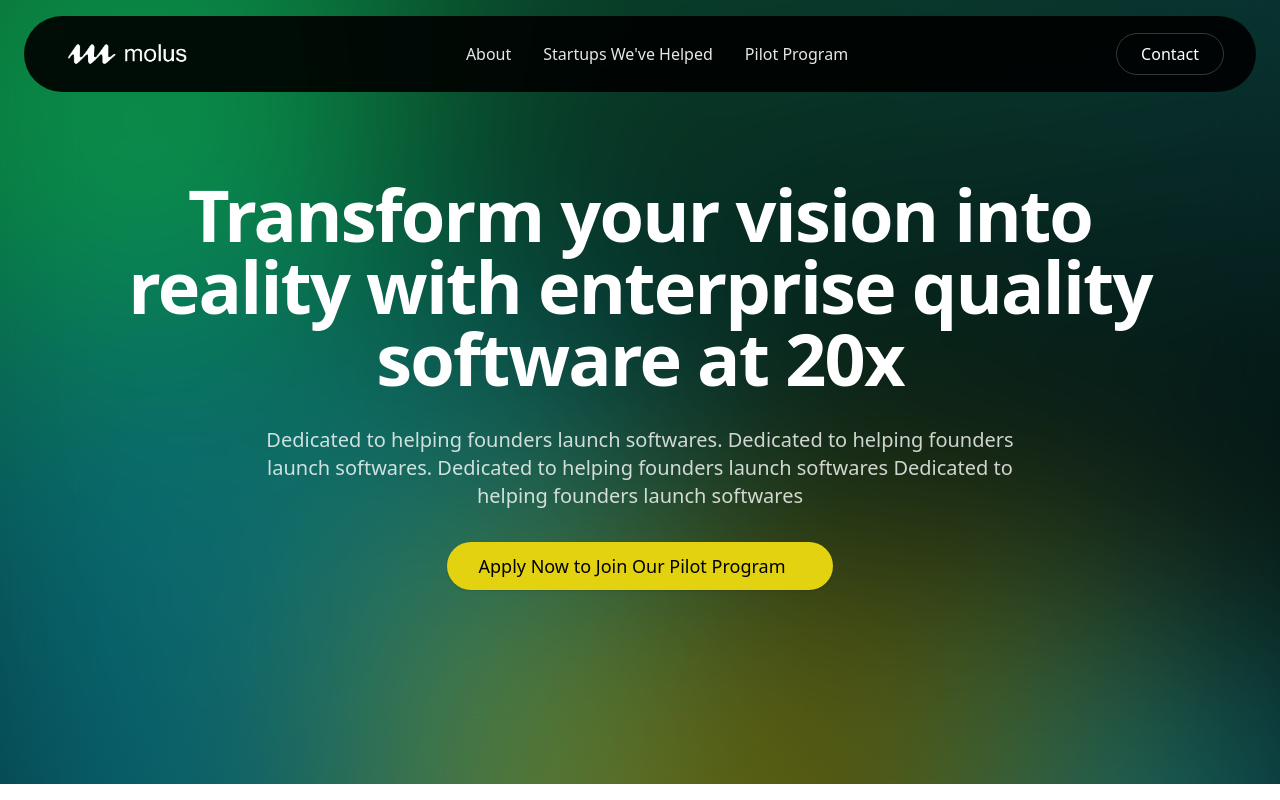
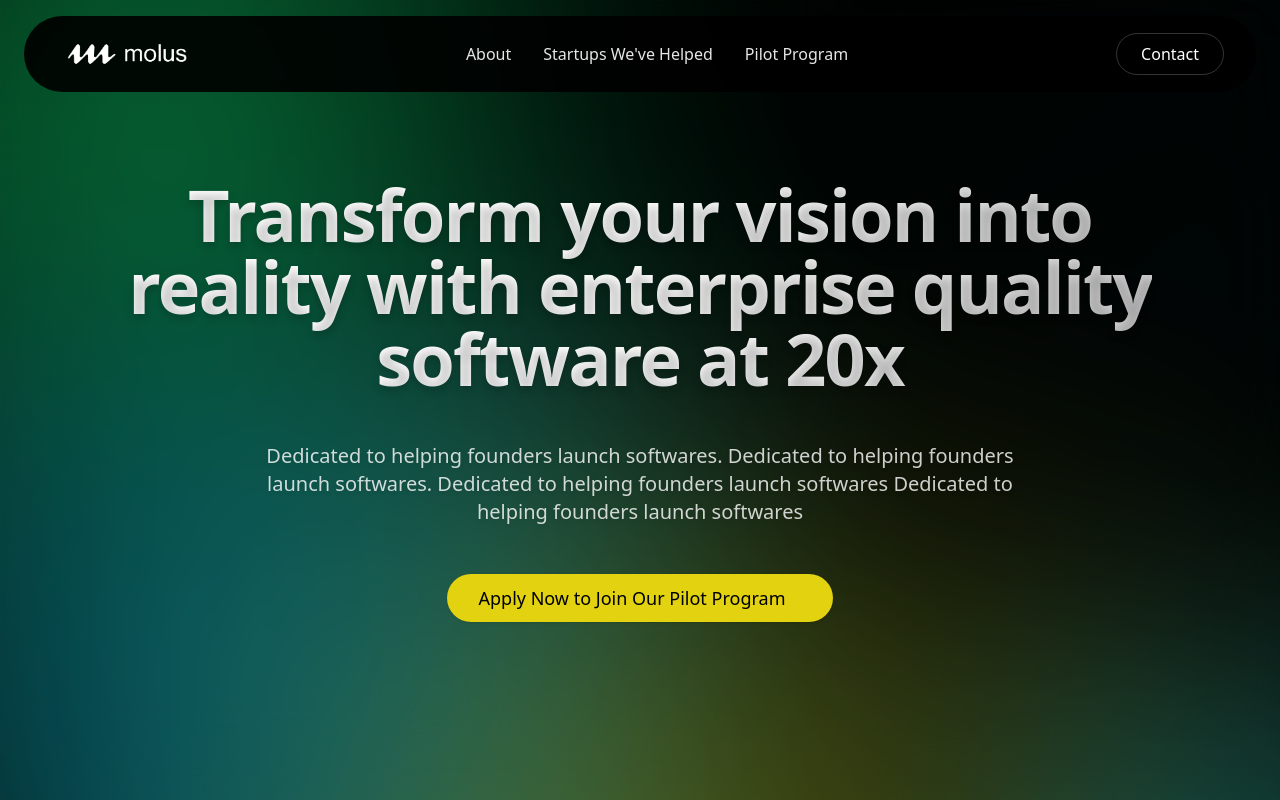
Before and after one commit to SuibhneOFoighil/molus-landing-page, a Next.js app: page / in a window 1280 px wide. Shown: the top 800 px of the page. Built offline with nearby package versions, Linux system fonts and the light colour scheme.

Commit message:
Enhance Hero section with refined text animations and background effects

```diff
--- a/components/Hero.tsx
+++ b/components/Hero.tsx
@@ -12,6 +12,7 @@ import { handleSmoothScroll } from '@/lib/utils'
  * Animation configurations for the hero section
  * fadeIn: Simple opacity animation
  * fadeUpIn: Combined fade and upward movement animation
+ * textReveal: Text reveal animation
  */
 const ANIMATION_CONFIG = {
   fadeIn: {
@@ -23,6 +24,11 @@ const ANIMATION_CONFIG = {
     initial: { y: 20, opacity: 0 },
     animate: { y: 0, opacity: 1 },
     transition: { duration: 0.5 }
+  },
+  textReveal: {
+    initial: { y: 20, opacity: 0 },
+    animate: { y: 0, opacity: 1 },
+    transition: { duration: 0.7, ease: [0.33, 1, 0.68, 1] }
   }
 } as const
 
@@ -42,30 +48,48 @@ interface AnimatedComponentProps {
 }
 
 /**
- * Main title component with fade-up animation
+ * Main title component with text reveal animation
  */
 const HeroTitle = ({ isInView }: AnimatedComponentProps) => (
-  <motion.h1
-    {...ANIMATION_CONFIG.fadeUpIn}
-    animate={isInView ? ANIMATION_CONFIG.fadeUpIn.animate : ANIMATION_CONFIG.fadeUpIn.initial}
-    transition={{ delay: 0.2, duration: 0.5 }}
-    className="text-white text-5xl md:text-6xl lg:text-7xl font-bold leading-tight tracking-tight max-w-5xl mx-auto"
+  <motion.div
+    {...ANIMATION_CONFIG.textReveal}
+    animate={isInView ? ANIMATION_CONFIG.textReveal.animate : ANIMATION_CONFIG.textReveal.initial}
+    transition={{ delay: 0.2, duration: 0.7 }}
+    className="relative"
   >
-    {HERO_CONTENT.title}
-  </motion.h1>
+    <motion.h1
+      className="text-white text-5xl md:text-6xl lg:text-7xl font-bold leading-tight tracking-tight max-w-5xl mx-auto"
+      style={{ textShadow: '0 4px 8px rgba(0,0,0,0.2)' }}
+    >
+      <motion.span
+        className="bg-clip-text text-transparent bg-gradient-to-r from-white via-white to-white/80 inline-block"
+        whileHover={{ scale: 1.02 }}
+        transition={{ duration: 0.3 }}
+      >
+        {HERO_CONTENT.title}
+      </motion.span>
+    </motion.h1>
+  </motion.div>
 )
 
 /**
- * Description component with fade-up animation
+ * Description component with text reveal animation
  */
 const HeroDescription = ({ isInView }: AnimatedComponentProps) => (
   <motion.p
-    {...ANIMATION_CONFIG.fadeUpIn}
-    animate={isInView ? ANIMATION_CONFIG.fadeUpIn.animate : ANIMATION_CONFIG.fadeUpIn.initial}
-    transition={{ delay: 0.4, duration: 0.5 }}
-    className="text-white/80 text-lg md:text-xl max-w-3xl mx-auto leading-relaxed"
+    {...ANIMATION_CONFIG.textReveal}
+    animate={isInView ? ANIMATION_CONFIG.textReveal.animate : ANIMATION_CONFIG.textReveal.initial}
+    transition={{ delay: 0.4, duration: 0.7 }}
+    className="text-white/80 text-lg md:text-xl max-w-3xl mx-auto leading-relaxed font-light"
+    style={{ textShadow: '0 2px 4px rgba(0,0,0,0.1)' }}
   >
-    {HERO_CONTENT.description}
+    <motion.span
+      className="inline-block"
+      whileHover={{ scale: 1.01 }}
+      transition={{ duration: 0.3 }}
+    >
+      {HERO_CONTENT.description}
+    </motion.span>
   </motion.p>
 )
 
@@ -74,23 +98,33 @@ const HeroDescription = ({ isInView }: AnimatedComponentProps) => (
  */
 const CtaButton = ({ isInView }: AnimatedComponentProps) => (
   <motion.div
-    {...ANIMATION_CONFIG.fadeUpIn}
-    animate={isInView ? ANIMATION_CONFIG.fadeUpIn.animate : ANIMATION_CONFIG.fadeUpIn.initial}
-    transition={{ delay: 0.6, duration: 0.5 }}
+    {...ANIMATION_CONFIG.textReveal}
+    animate={isInView ? ANIMATION_CONFIG.textReveal.animate : ANIMATION_CONFIG.textReveal.initial}
+    transition={{ delay: 0.6, duration: 0.7 }}
+    className="relative"
   >
     <Button
       asChild
-      className="bg-[#e2d210] hover:bg-[#e2d210]/90 text-black font-medium px-8 py-6 text-lg rounded-full transition-all duration-300 hover:shadow-lg group"
+      className="bg-[#e2d210] hover:bg-[#e2d210]/90 text-black font-medium px-8 py-6 text-lg rounded-full transition-all duration-300 hover:shadow-xl hover:scale-105 group relative z-10"
     >
       <Link
         href="#contact"
         onClick={(e) => handleSmoothScroll(e, '#contact')}
         className="flex items-center"
       >
-        <span className="mr-2">{HERO_CONTENT.ctaText}</span>
-        <span className="w-0 overflow-hidden group-hover:w-5 transition-all duration-300 ease-in-out flex items-center">
+        <motion.span
+          className="mr-2"
+          whileHover={{ scale: 1.02 }}
+          transition={{ duration: 0.3 }}
+        >
+          {HERO_CONTENT.ctaText}
+        </motion.span>
+        <motion.span
+          className="w-0 overflow-hidden group-hover:w-5 transition-all duration-300 ease-in-out flex items-center"
+          whileHover={{ scale: 1.1 }}
+        >
           <ArrowRight className="h-5 w-5 text-black flex-shrink-0" />
-        </span>
+        </motion.span>
       </Link>
     </Button>
   </motion.div>
@@ -103,18 +137,18 @@ const CtaButton = ({ isInView }: AnimatedComponentProps) => (
  */
 export function Hero() {
   const ref = useRef(null)
-  const isInView = useInView(ref, { once: true, amount: 0.3 }) // Triggers when 30% visible
+  const isInView = useInView(ref, { once: true, amount: 0.3 })
 
   return (
-    <div className="relative min-h-screen -mt-4">
+    <div className="relative min-h-screen">
       <Background />
       <motion.main
         ref={ref}
         {...ANIMATION_CONFIG.fadeIn}
         animate={isInView ? ANIMATION_CONFIG.fadeIn.animate : ANIMATION_CONFIG.fadeIn.initial}
-        className="relative flex items-center justify-center px-6 py-24 max-w-7xl mx-auto min-h-screen"
+        className="relative flex items-center justify-center px-6 py-24 max-w-7xl mx-auto min-h-screen pt-32 md:pt-24"
       >
-        <div className="text-center space-y-8">
+        <div className="text-center space-y-12">
           <HeroTitle isInView={isInView} />
           <HeroDescription isInView={isInView} />
           <CtaButton isInView={isInView} />
--- a/components/ui/background.tsx
+++ b/components/ui/background.tsx
@@ -1,57 +1,71 @@
 export function Background() {
   return (
     <div className="absolute inset-0 overflow-hidden">
-      {/* Base background - using a gradient instead of solid black */}
-      <div className="absolute inset-0 bg-gradient-to-b from-black/30 to-black" />
+      {/* Base background with improved gradient */}
+      <div className="absolute inset-0 bg-gradient-to-br from-black via-black/95 to-black/90" />
 
-      {/* Green ellipse - moved higher and made larger for more top coverage */}
+      {/* Primary green glow */}
       <div
-        className="absolute w-[500px] h-[500px] -left-[110px] top-[-100px]"
+        className="absolute w-[600px] h-[600px] -left-[110px] top-[-150px]"
         style={{
-          background: '#0EE574',
-          filter: 'blur(130px)',
-          opacity: '0.7',
+          background: 'linear-gradient(135deg, rgba(14, 229, 116, 0.7), rgba(14, 229, 116, 0.3))',
+          filter: 'blur(140px)',
+          transform: 'rotate(-5deg)',
         }}
       />
 
-      {/* Blue ellipse 1 */}
+      {/* Dynamic blue ellipse */}
       <div
-        className="absolute w-[756px] h-[756px] -left-[100px] top-[340px]"
+        className="absolute w-[800px] h-[800px] -left-[100px] top-[340px]"
         style={{
-          background: '#12C7E0',
+          background: 'radial-gradient(circle, rgba(18, 199, 224, 0.6), rgba(18, 199, 224, 0.2))',
           filter: 'blur(130px)',
-          opacity: '0.6',
         }}
       />
 
-      {/* Yellow ellipse */}
+      {/* Energetic yellow glow */}
       <div
-        className="absolute w-[756px] h-[756px] left-[380px] top-[560px]"
+        className="absolute w-[800px] h-[800px] left-[380px] top-[560px]"
         style={{
-          background: '#E2D210',
-          filter: 'blur(130px)',
-          opacity: '0.5',
+          background: 'linear-gradient(45deg, rgba(226, 210, 16, 0.5), rgba(226, 210, 16, 0.2))',
+          filter: 'blur(140px)',
+          transform: 'rotate(15deg)',
         }}
       />
 
-      {/* Blue ellipse 2 */}
+      {/* Secondary blue accent */}
       <div
-        className="absolute w-[378px] h-[378px] left-[979px] top-[670px]"
+        className="absolute w-[450px] h-[450px] left-[979px] top-[670px]"
         style={{
-          background: '#12C7E0',
+          background: 'radial-gradient(circle, rgba(18, 199, 224, 0.5), rgba(18, 199, 224, 0.1))',
           filter: 'blur(130px)',
-          opacity: '0.6',
         }}
       />
 
-      {/* Semi-transparent overlay with backdrop blur - reduced opacity */}
+      {/* Subtle grid overlay for depth */}
+      <div
+        className="absolute inset-0 opacity-20"
+        style={{
+          backgroundImage: `linear-gradient(rgba(255, 255, 255, 0.05) 1px, transparent 1px),
+                           linear-gradient(90deg, rgba(255, 255, 255, 0.05) 1px, transparent 1px)`,
+          backgroundSize: '50px 50px',
+        }}
+      />
+
+      {/* Refined glass effect overlay */}
       <div
         className="absolute inset-0"
         style={{
-          background: 'rgba(0, 0, 0, 0.2)',
-          backdropFilter: 'blur(32.5px)',
+          background: 'rgba(0, 0, 0, 0.15)',
+          backdropFilter: 'blur(40px)',
         }}
       />
     </div>
   )
 }
+
+// Add these animations to your globals.css or tailwind.config.js
+// @keyframes float {
+//   0%, 100% { transform: translateY(0px); }
+//   50% { transform: translateY(-20px); }
+// }
```
